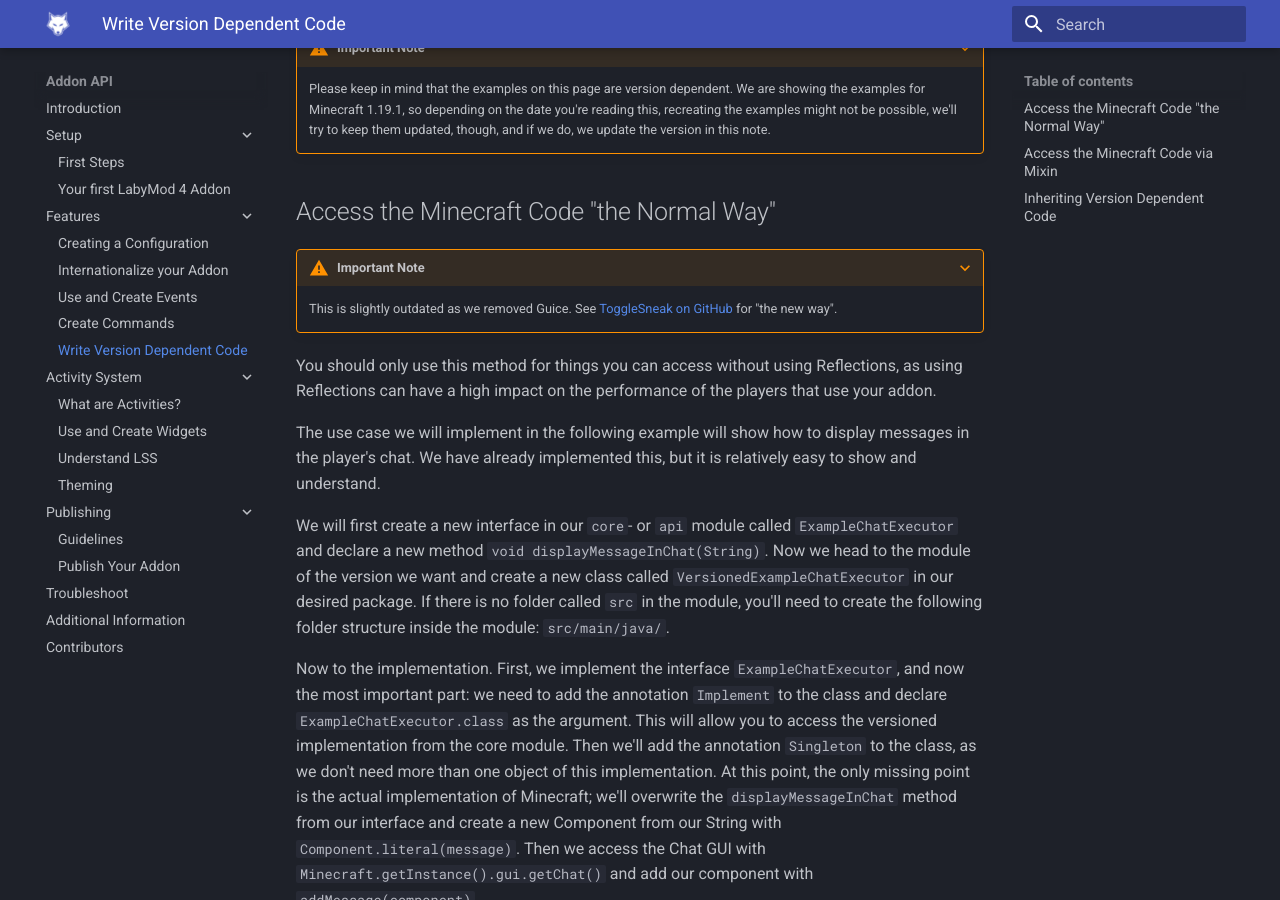
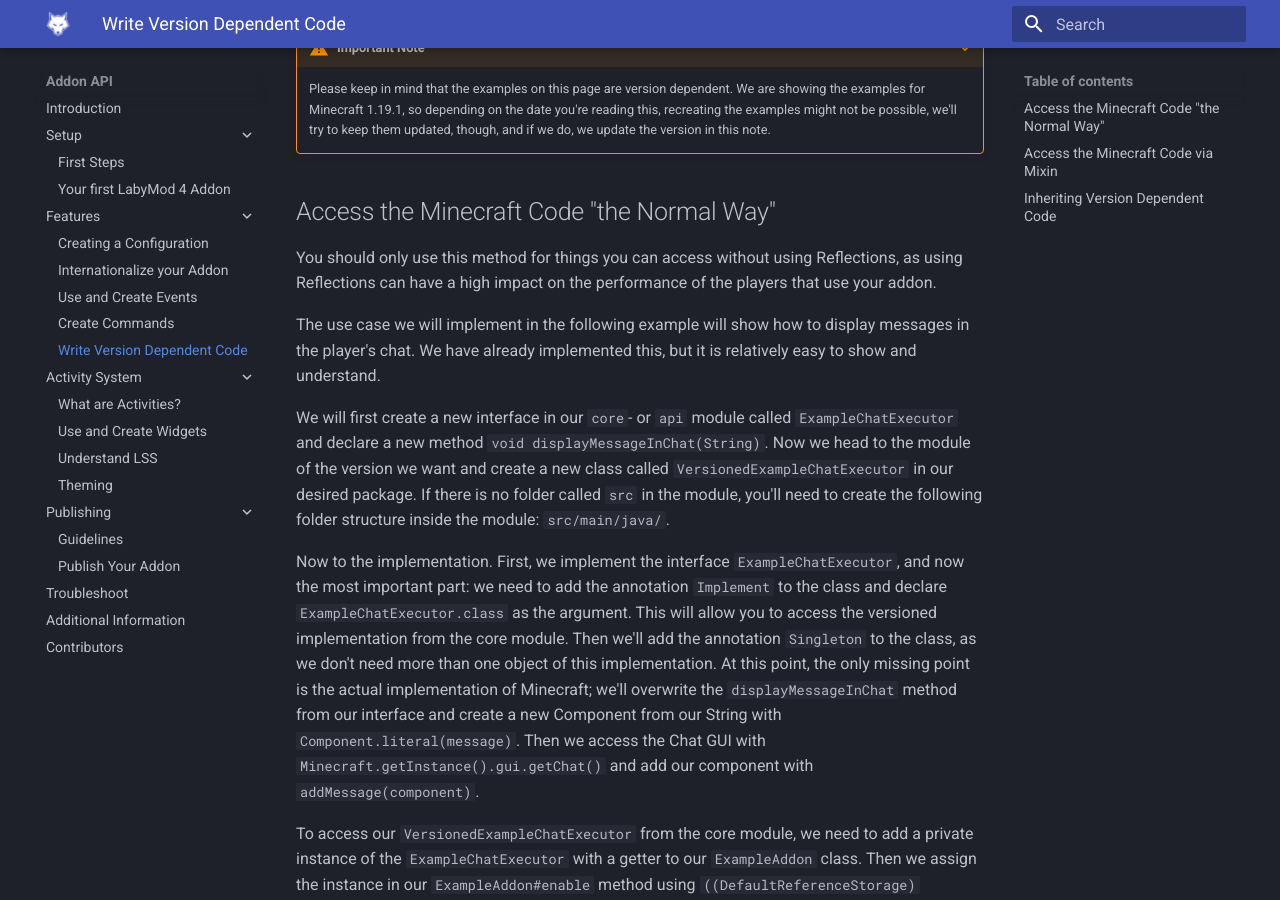
Before and after one commit to LabyMod/labymod4-api-wiki, an MkDocs documentation site: the page built from docs/pages/addon/features/version-dependent.md, in a window 1280 px wide and 900 px high, scrolled down 548 px. Built offline with MkDocs 1.6.1 and Material for MkDocs 9.7.7, drawn with Linux system fonts in a browser that asks for light colours.

Commit message:
Update version-dependent.md
Removed confusing information

```diff
--- a/docs/pages/addon/features/version-dependent.md
+++ b/docs/pages/addon/features/version-dependent.md
@@ -15,11 +15,6 @@ at the beginning, as all new things are.
     Please keep in mind that the examples on this page are version dependent. We are showing the examples for Minecraft 1.19.1, so depending on the date you're reading this, recreating the examples might not be possible, we'll try to keep them updated, though, and if we do, we update the version in this note.
 
 ## Access the Minecraft Code "the Normal Way"
-
-???+ warning "Important Note"
-
-    This is slightly outdated as we removed Guice. See <a href="https://github.com/labymod-addons/togglesneak" target="_blank">ToggleSneak on GitHub</a> for "the new way".
-
 You should only use this method for things you can access without using Reflections, as using Reflections can have a
 high impact on the performance of the players that use your addon.
 
```
